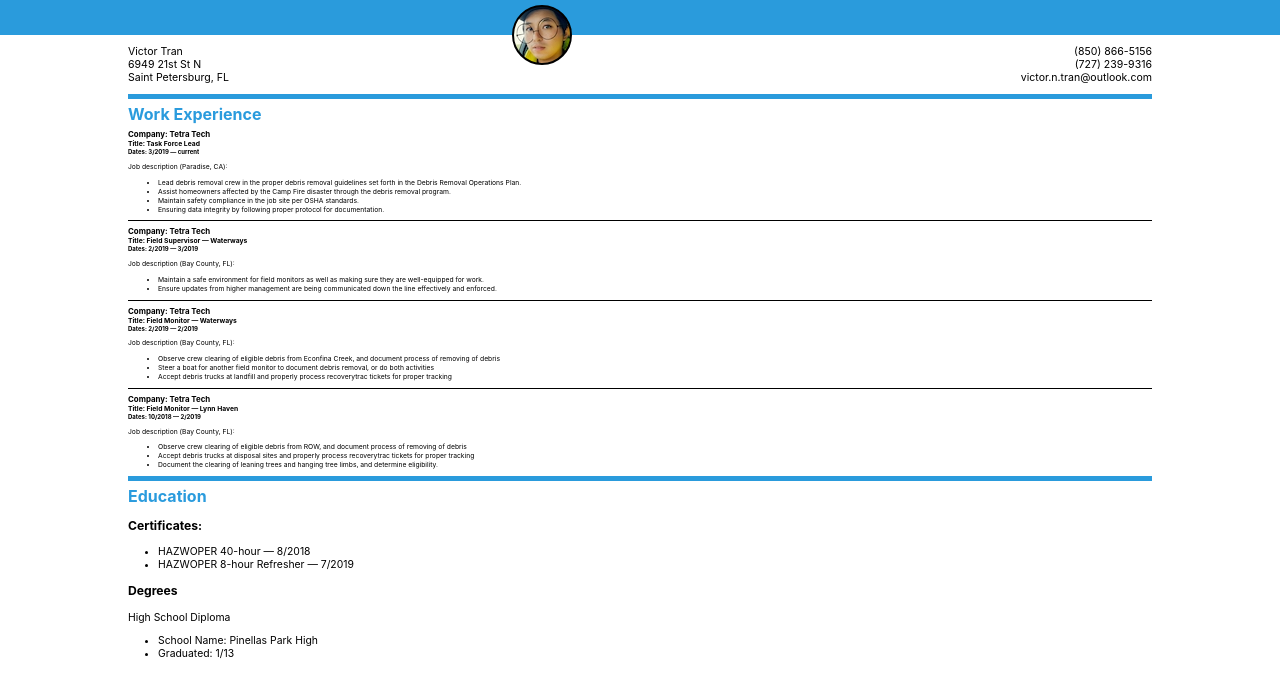
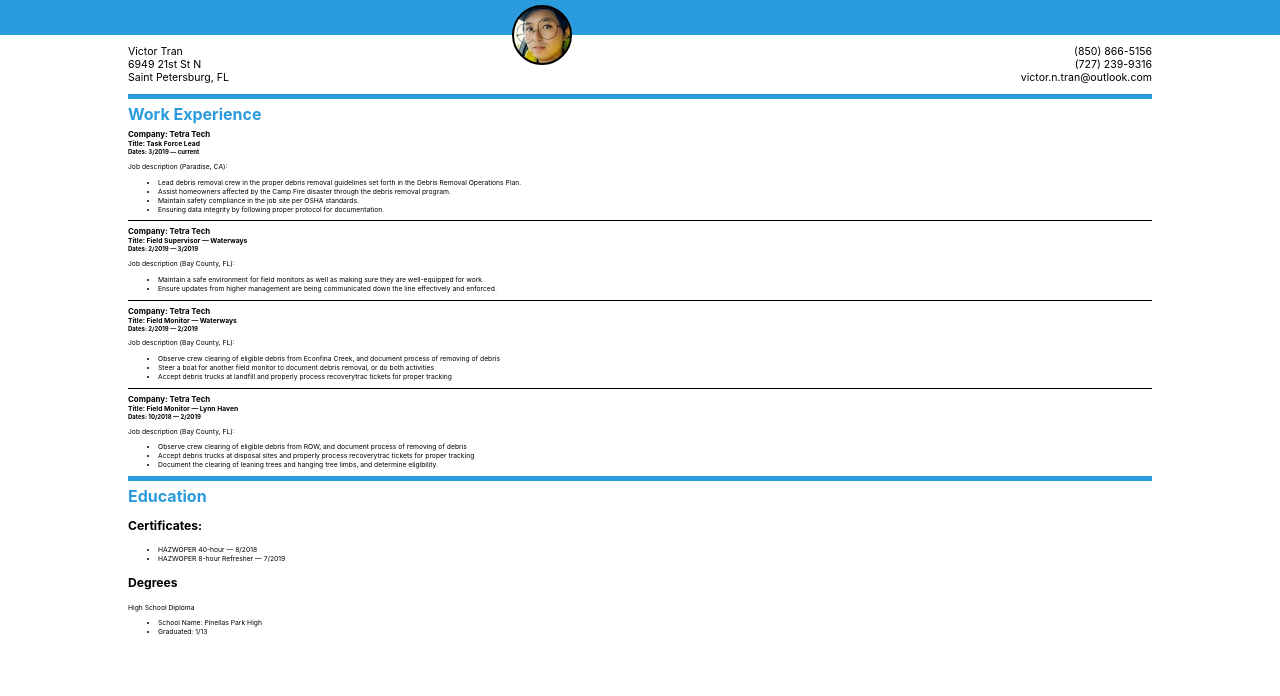
Before and after one commit to iVictoris/resume, a React app: page / in a window 1280 px wide. Shown: the top 696 px of the page. Built offline with nearby package versions, Linux system fonts and the light colour scheme.

Commit message:
add shrink class

```diff
--- a/src/components/educationExperience/educationExperience.js
+++ b/src/components/educationExperience/educationExperience.js
@@ -50,12 +50,12 @@ const EducationExperience = props => {
       <Title name="Education" />
       <section className="certificates shrink">
         <h3>Certificates:</h3>
-        <ul>{certs}</ul>
+        <ul className='shrink'>{certs}</ul>
       </section>
 
       <section className="school shrink">
         <h3>Degrees</h3>
-        <section className="details fx fdc">{school}</section>
+        <section className="details fx fdc shrink">{school}</section>
       </section>
     </section>
   );
```
